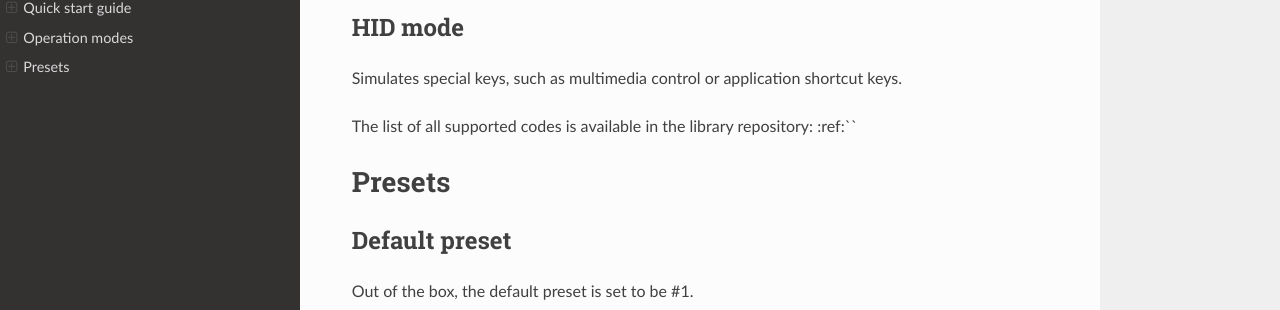
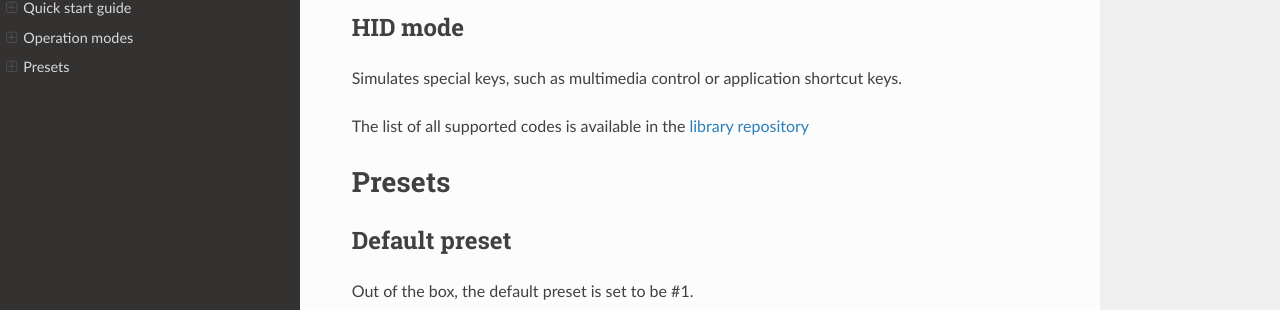
Before and after one commit to gztproject/GO-button, a Sphinx documentation site: the page built from docs/index.rst, in a window 1280 px wide and 900 px high, scrolled down 1541 px. Shown: the part 141-451 px from the top of the window. Built offline with Sphinx 7.4.7 and the Read the Docs theme 2.0.0, drawn with Linux system fonts in a browser that asks for light colours; some of the changed lines change nothing that is shown.

Commit message:
Added link to library

```diff
--- a/docs/index.rst
+++ b/docs/index.rst
@@ -98,7 +98,7 @@ HID mode
 ---------------------
 Simulates special keys, such as multimedia control or application shortcut keys.
 
-The list of all supported codes is available in the library repository: :ref:``
+The list of all supported codes is available in the `library repository <https://github.com/NicoHood/HID/blob/master/src/HID-APIs/ConsumerAPI.h>`_
 
 Presets
 =================
```
